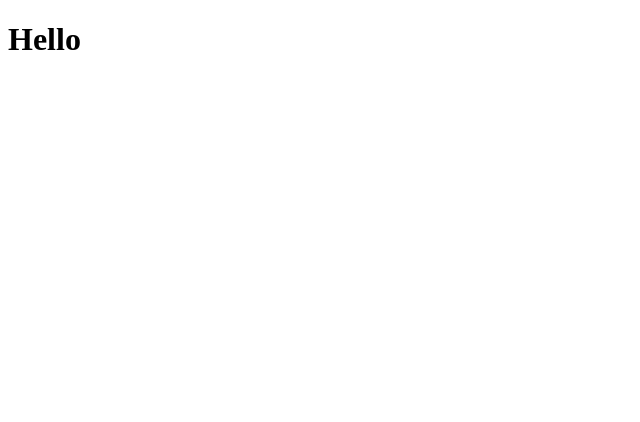
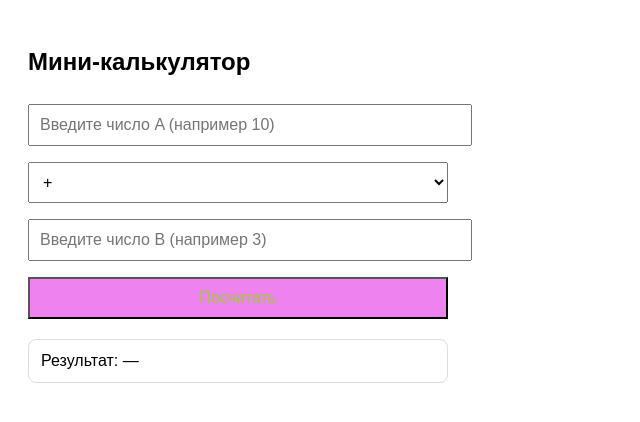
Before and after one commit to makhambettoff-boop/game, a plain HTML site: page index.html in a window 1280 px wide. Shown: the whole page, without its empty margins (0-640 px from the left). Drawn offline with Linux system fonts and the light colour scheme.

Commit message:
jondeldi

```diff
--- /dev/null
+++ b/index.css
@@ -0,0 +1,4 @@
+.btn {
+  color: yellowgreen;
+  background-color: violet;
+}
--- a/index.html
+++ b/index.html
@@ -1,11 +1,47 @@
 <!DOCTYPE html>
-<html lang="en">
+<html lang="ru">
   <head>
     <meta charset="UTF-8" />
     <meta name="viewport" content="width=device-width, initial-scale=1.0" />
-    <title>Documen216465223t</title>
+    <title>Мини-калькулятор</title>
+    <link rel="stylesheet" href="./index.css" />
+    <style>
+      body {
+        font-family: Arial, sans-serif;
+        padding: 20px;
+        max-width: 420px;
+      }
+      input,
+      select,
+      button {
+        width: 100%;
+        padding: 10px;
+        margin: 8px 0;
+        font-size: 16px;
+      }
+      .result {
+        margin-top: 12px;
+        padding: 12px;
+        border: 1px solid #ddd;
+        border-radius: 8px;
+      }
+    </style>
   </head>
   <body>
-    <h1>Hello</h1>
+    <h2>Мини-калькулятор</h2>
+
+    <input id="a" type="text" placeholder="Введите число A (например 10)" />
+    <select id="op">
+      <option value="+">+</option>
+      <option value="-">-</option>
+      <option value="*">*</option>
+      <option value="/">/</option>
+    </select>
+    <input id="b" type="text" placeholder="Введите число B (например 3)" />
+
+    <button class="btn" id="btn">Посчитать</button>
+
+    <div class="result">Результат: <span id="out">—</span></div>
+    <script src="./inndex.js"></script>
   </body>
 </html>
```
Also changed, not shown: inndex.js (deleted, +0 -63 lines).
